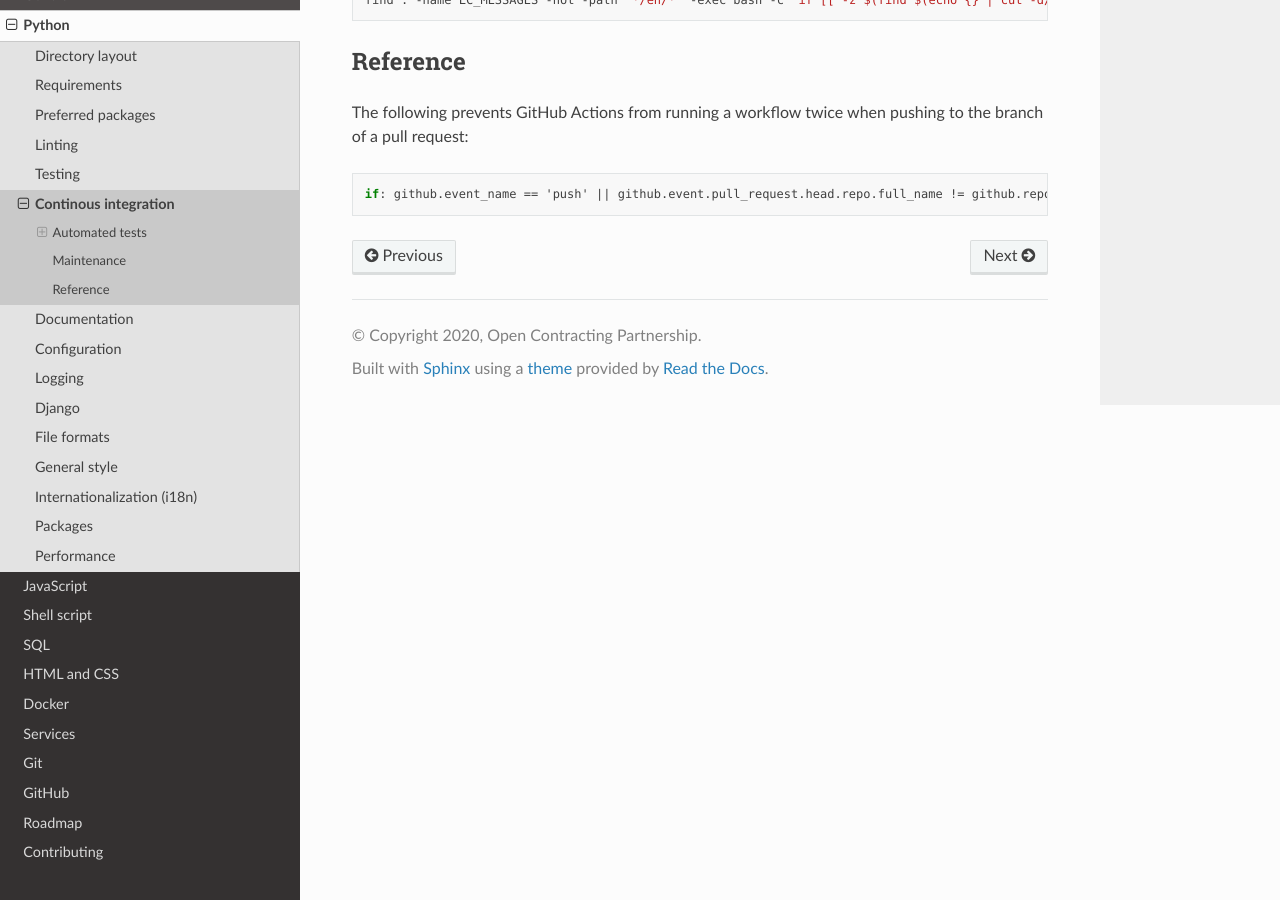
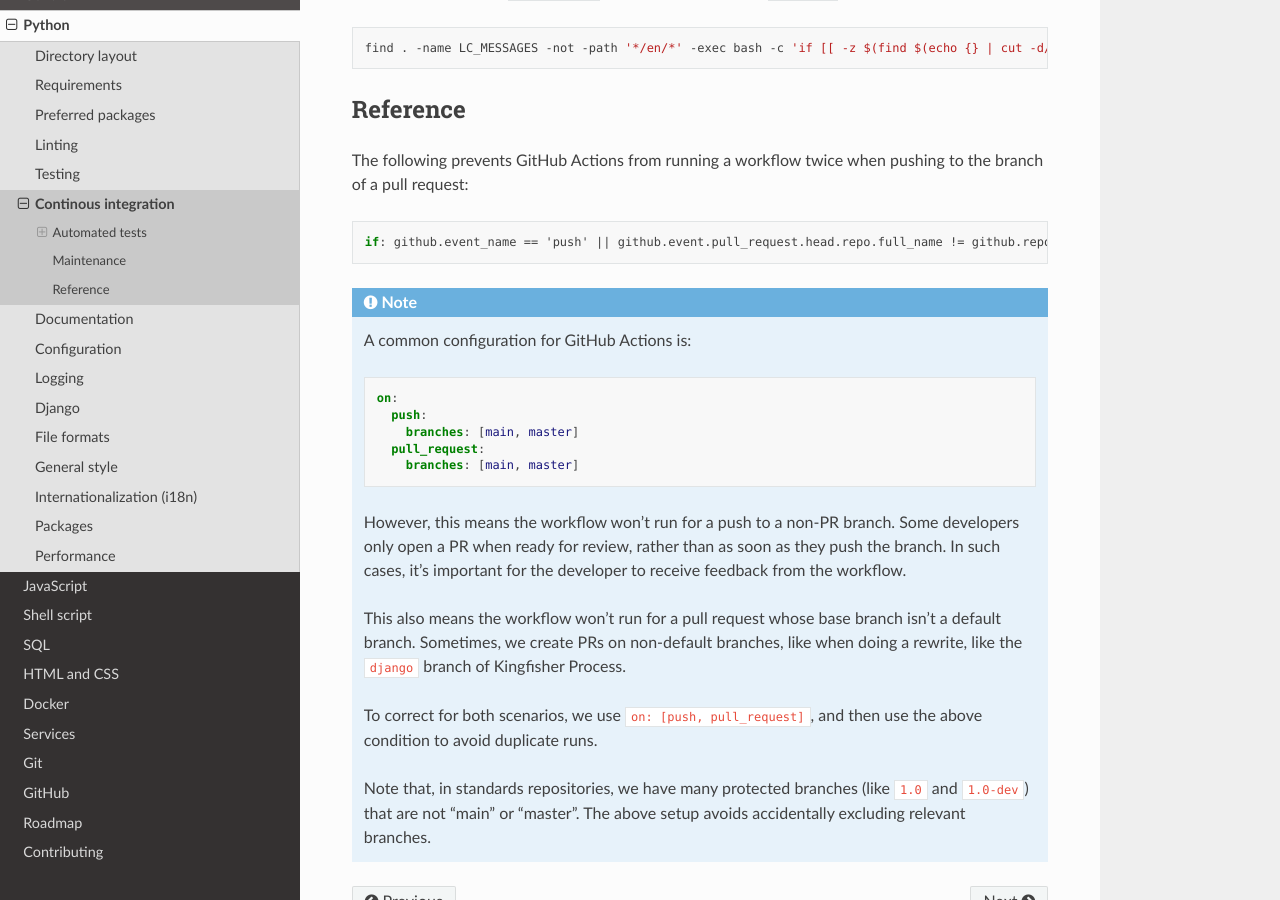
Before and after one commit to open-contracting/software-development-handbook, a Sphinx documentation site: the page built from docs/python/ci.rst, in a window 1280 px wide and 900 px high, scrolled down 6955 px. Built offline with Sphinx 7.4.7 and the Read the Docs theme 2.0.0, drawn with Linux system fonts in a browser that asks for light colours; some of the changed text lies outside the part shown.

Commit message:
python/ci: Add explanation for on/if in GitHub Actions

```diff
--- a/docs/python/ci.rst
+++ b/docs/python/ci.rst
@@ -256,3 +258,23 @@ The following prevents GitHub Actions from running a workflow twice when pushing
 .. code-block:: yaml
 
    if: github.event_name == 'push' || github.event.pull_request.head.repo.full_name != github.repository
+
+.. note::
+
+   A common configuration for GitHub Actions is:
+
+   .. code-block:: yaml
+
+      on:
+        push:
+          branches: [main, master]
+        pull_request:
+          branches: [main, master]
+
+   However, this means the workflow won't run for a push to a non-PR branch. Some developers only open a PR when ready for review, rather than as soon as they push the branch. In such cases, it's important for the developer to receive feedback from the workflow.
+
+   This also means the workflow won't run for a pull request whose base branch isn't a default branch. Sometimes, we create PRs on non-default branches, like when doing a rewrite, like the ``django`` branch of Kingfisher Process.
+
+   To correct for both scenarios, we use ``on: [push, pull_request]``, and then use the above condition to avoid duplicate runs.
+
+   Note that, in standards repositories, we have many protected branches (like ``1.0`` and ``1.0-dev``) that are not "main" or "master". The above setup avoids accidentally excluding relevant branches.
```
Also changed, not shown: other parts of docs/python/ci.rst (+2 -0 lines).
